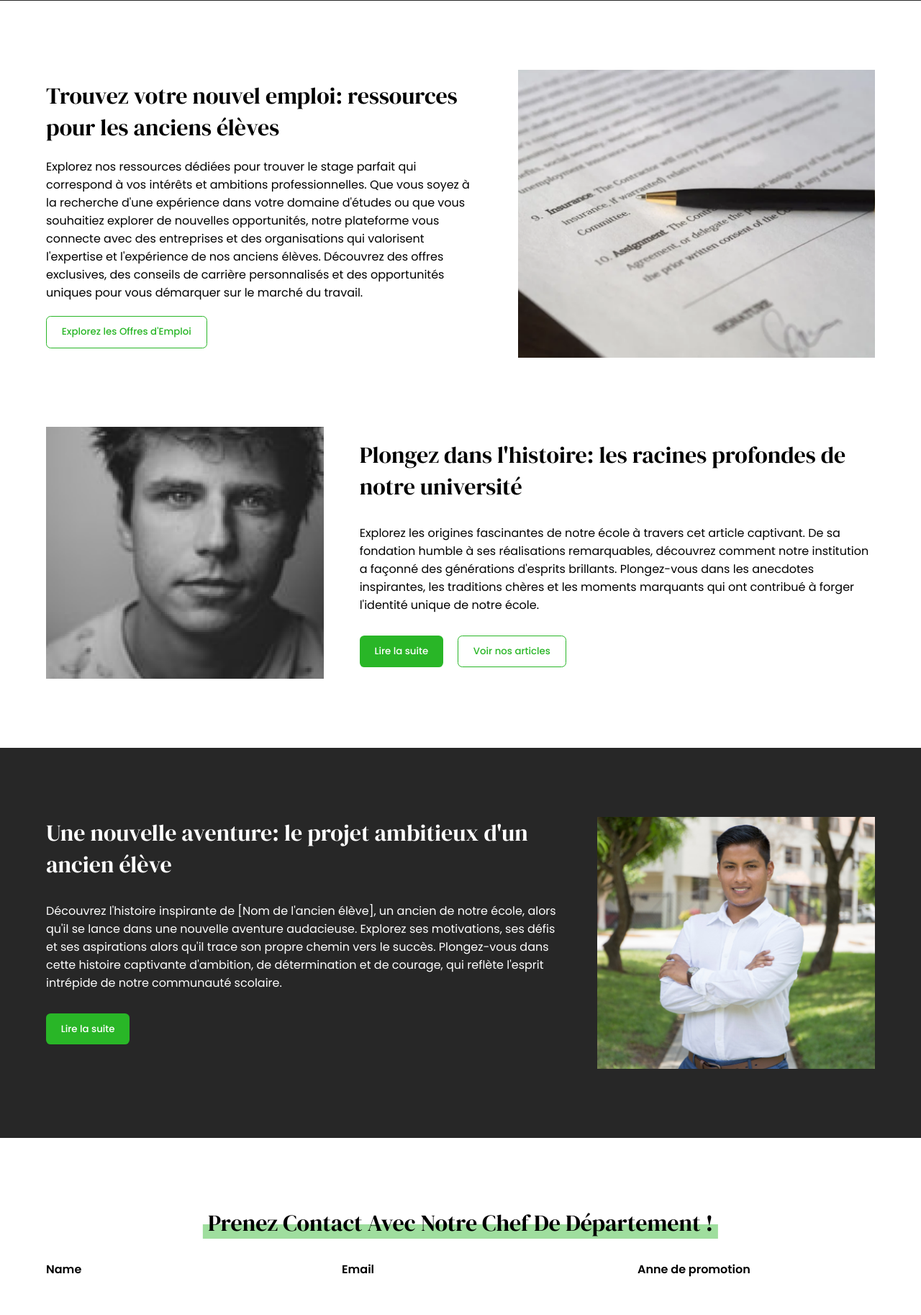
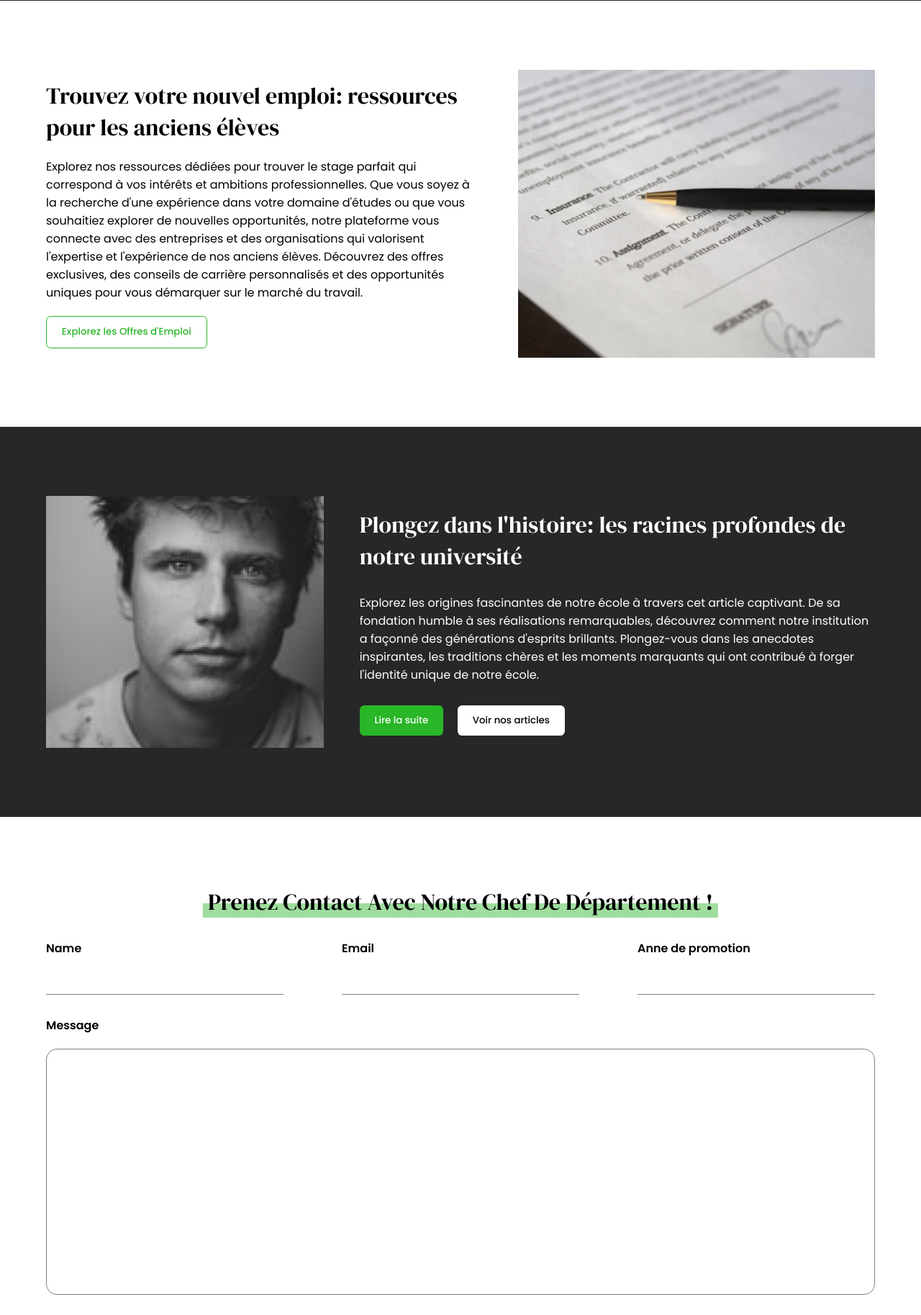
Before and after one commit to Sevan-Dev/sae_2.06.05, a PHP site: page / in a window 1280 px wide; the page is wider, and only the part inside the window is pictured. Shown: the part 1328-3155 px from the top of that part at 72% size. Run offline with PHP 8.4, Linux system fonts and the light colour scheme.

Commit message:
Correction de bugs page principale

```diff
--- a/css/index.css
+++ b/css/index.css
@@ -274,7 +274,8 @@
 }
 
 section.histoire_section {
-  padding-top: 0;
+  background: #272727;
+  color: white;
   gap: 50px;
 }
 section.histoire_section .left {
@@ -295,35 +296,6 @@
   flex-direction: column;
   justify-content: center;
   gap: 30px;
-}
-
-/* projet */
-
-section.projet_section {
-  background-color: #272727;
-  color: white;
-  gap: 50px;
-}
-
-section.projet_section .left {
-  width: 65%;
-  display: flex;
-  flex-direction: column;
-  gap: 30px;
-}
-
-section.projet_section .left button {margin-right: auto;}
-
-section.projet_section .right {
-  width: 35%;
-}
-
-section.projet_section .img_container {
-  width: 100%;
-  height: 350px;
-  background-image: url("../img/men2.png");
-  background-position: center;
-  background-size: cover;
 }
 
 section.form_section {
@@ -384,7 +356,6 @@
 }
 
 .form_section textarea {
-  width: 100%;
   height: 300px;
   outline: none;
   padding: 20px;
@@ -404,10 +375,10 @@
 
 footer {
   width: 100%;
-  padding: 6rem 20rem;
+  padding: 6rem 0;
   background-color: #464646;
   display: flex;
-  justify-content: space-between;
+  justify-content: space-around;
 }
 footer h3 {
   font-family: "Poppins", sans-serif;
@@ -445,17 +416,6 @@
   nav ul {
     gap: 2rem;
   }
-  footer {
-    padding: 6rem 10rem;
-  }
-
-}
-
-@media screen and (max-width: 800px) {
-  footer {
-    flex-direction: column;
-    gap: 4rem;
-  }
 }
 
 @media screen and (max-width: 1000px) {
@@ -468,15 +428,15 @@
   nav .desktop_menu {
     display: none;
   }
-
+  footer {
+    padding: 6rem 0;
+  }
 }
 
-@media screen and (max-width: 1480px) {
-  nav {
-    margin: 1.2rem 4rem;
+@media screen and (max-width: 800px) {
+  footer {
+    flex-direction: column;
+    gap: 4rem;
+    padding: 4rem 0;
   }
-  nav ul {
-    gap: 2rem;
-  }
-
 }
--- a/index.html
+++ b/index.html
@@ -53,15 +53,11 @@
       </div>
       <div class="text-container">
         <p class="description">
-          Lorem ipsum dolor sit amet consectetur adipisicing elit. Minima
-          veritatis numquam distinctio ducimus iste asperiores quasi
-          necessitatibus, nobis alias hic dolore temporibus illo excepturi
-          expedita. Eveniet, at facere! Delectus, itaque!
+          "Rejoignez notre communauté dynamique d'anciens élèves, où les souvenirs se mêlent à de nouvelles opportunités. Connectez-vous avec d'anciens camarades, découvrez des histoires inspirantes et explorez les chemins variés que nos anciens ont empruntés. Ensemble, nous façonnons l'avenir, enrichis par notre passé commun.
         </p>
       </div>
       <div class="buttons-container">
-        <button class="white-btn">Bouton 1</button>
-        <button class="green-btn">Bouton 2</button>
+        <button class="white-btn">Accédez au site de la charte graphique</button>
       </div>
     </section>
 
@@ -123,20 +119,9 @@
         </p>
         <div class="buttons-container">
           <button class="green-btn">Lire la suite</button>
-          <button class="outlined-green-btn">Voir nos articles</button>
+          <button class="white-btn">Voir nos articles</button>
         </div>
       </div>
-    </section>
-
-    <section class="projet_section">
-        <div class="left">
-            <h2>Une nouvelle aventure: le projet ambitieux d'un ancien élève</h2>
-            <p class="description">Découvrez l'histoire inspirante de [Nom de l'ancien élève], un ancien de notre école, alors qu'il se lance dans une nouvelle aventure audacieuse. Explorez ses motivations, ses défis et ses aspirations alors qu'il trace son propre chemin vers le succès. Plongez-vous dans cette histoire captivante d'ambition, de détermination et de courage, qui reflète l'esprit intrépide de notre communauté scolaire.</p>
-            <button class="green-btn">Lire la suite</button>
-        </div>
-        <div class="right">
-            <div class="img_container"></div>
-        </div>
     </section>
 
     <section class="form_section">
```
